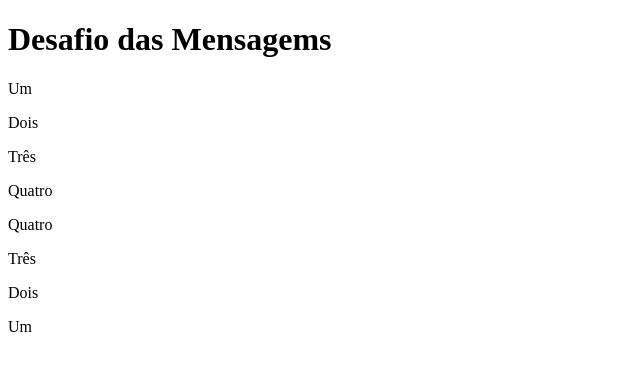
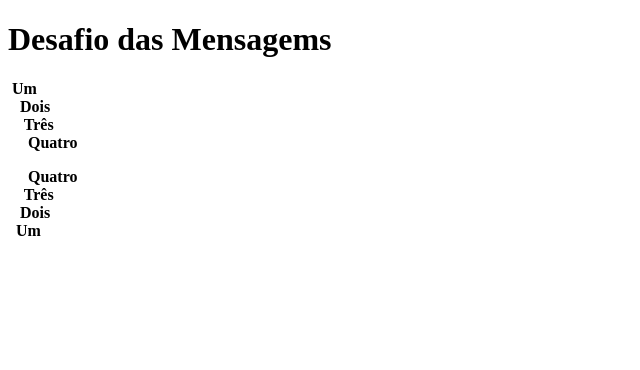
Before and after one commit to thiagoamaraloliveira/HTML-CSS-JAVASCRIPT, a plain HTML site: page html-css/desafios/d001/index.html in a window 1280 px wide. Shown: the whole page, without its empty margins (0-640 px from the left). Drawn offline with Linux system fonts and the light colour scheme.

Commit message:
finalizado
desafio 01

```diff
--- a/html-css/desafios/d001/index.html
+++ b/html-css/desafios/d001/index.html
@@ -7,16 +7,17 @@
 </head>
 <body>
     <h1>Desafio das Mensagems</h1>
-
-    <p>Um</p>
-    <p>Dois</p>
-    <p>Três</p>
-    <p>Quatro</p>
-
-    <p>Quatro</p>
-    <p>Três</p>
-    <p>Dois</p>
-    <p>Um</p>
-
+    <p>
+    <strong> &nbsp;Um</strong> <br>
+    <strong> &nbsp;&nbsp; Dois</strong> <br>
+    <strong> &nbsp;&nbsp;&nbsp; Três</strong><br>
+    <strong> &nbsp;&nbsp;&nbsp;&nbsp; Quatro</strong>
+    </p>
+    <p>
+    <strong> &nbsp;&nbsp;&nbsp;&nbsp; Quatro</strong><br>
+    <strong> &nbsp;&nbsp;&nbsp; Três</strong><br>
+    <strong> &nbsp;&nbsp; Dois</strong><br>
+    <strong> &nbsp; Um</strong>
+    </p>
 </body>
 </html>
```
